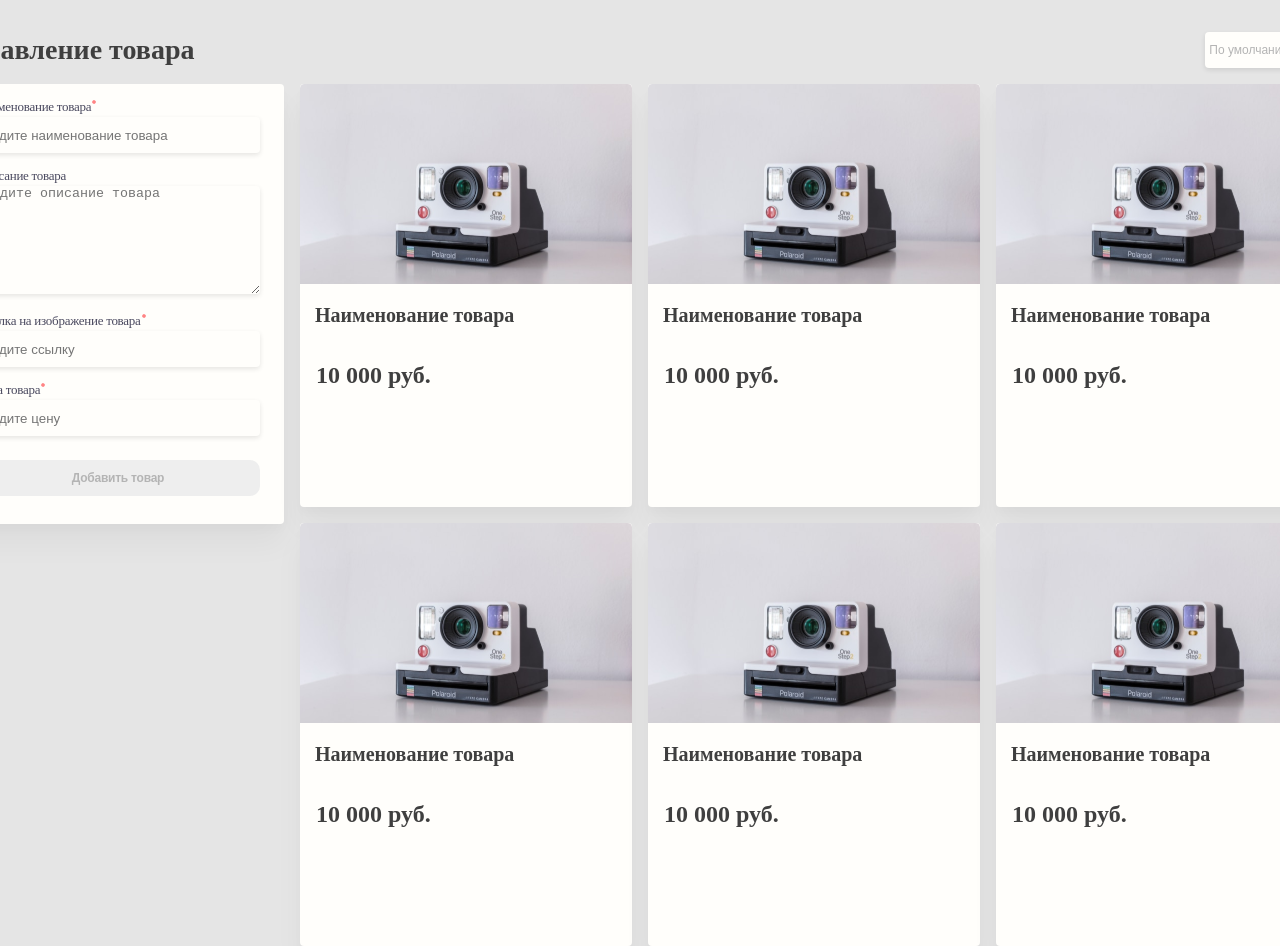
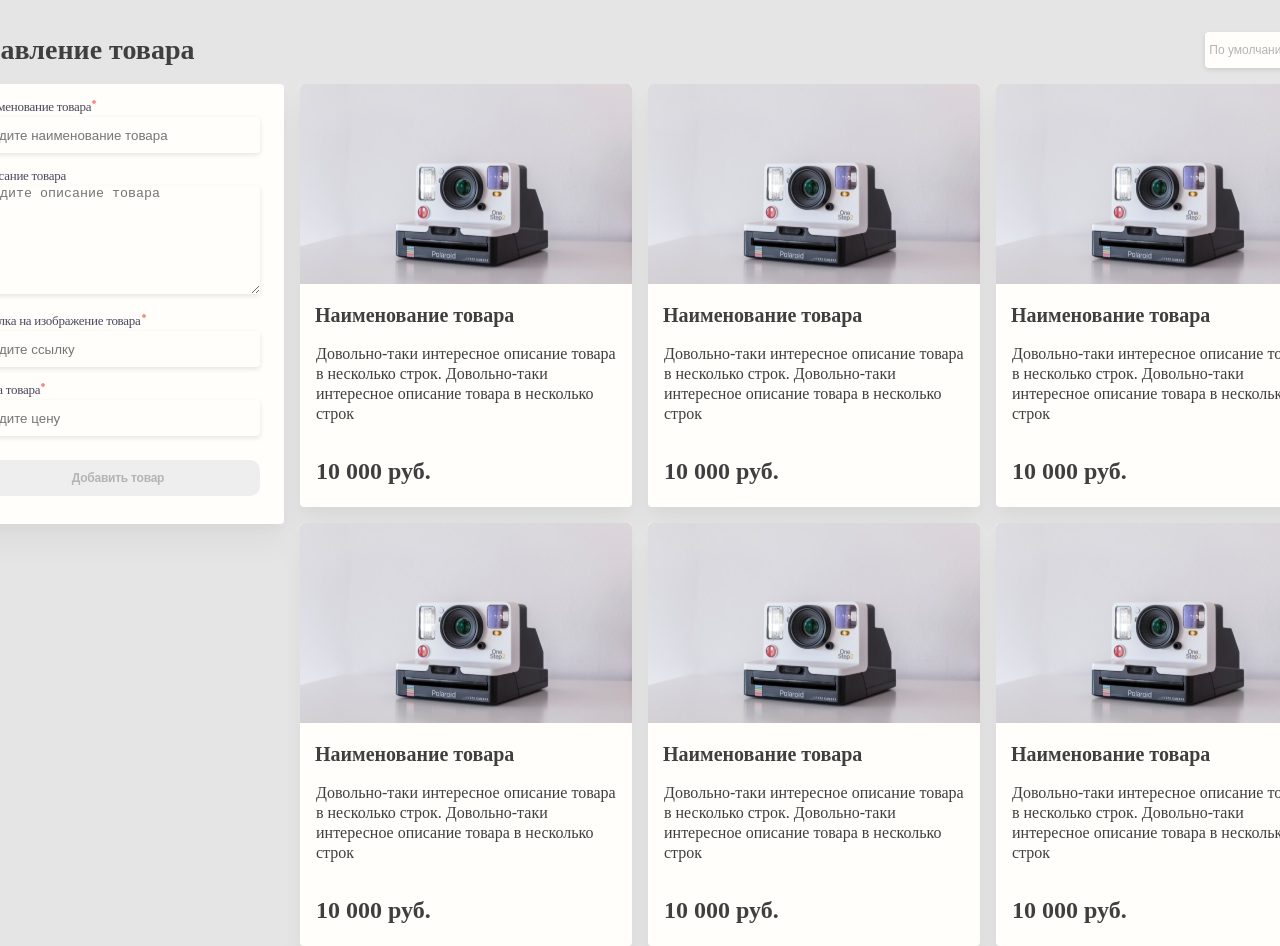
Before and after one commit to SWEETLIBRA/test-task, a Vue app: page / in a window 1280 px wide. Shown: the top 946 px of the page. Built offline with nearby package versions, Linux system fonts and the light colour scheme.

Commit message:
decomposition card

```diff
--- /dev/null
+++ b/src/components/CardItem.vue
@@ -0,0 +1,62 @@
+<template>
+    <div class="card" >
+        <img class="img" :src="card.img">
+        <h3 class="titleCard">{{card.title}}</h3>
+        <p class="text">{{card.description}}</p>
+        <p class="price">{{card.price}}</p>
+    </div>
+</template>
+
+<script>
+export default {
+    name: 'card-item',
+    props: {
+        card: {
+            type: Object,
+            required: true
+        }
+    }
+}
+</script>
+
+<style scoped>
+    .card {
+        width: 332px;
+        height: 423px;
+        background: #FFFEFB;
+        box-shadow: 0px 20px 30px rgba(0, 0, 0, 0.04), 0px 6px 10px rgba(0, 0, 0, 0.02);
+        border-radius: 4px;
+        box-sizing: border-box;
+    }
+
+    .img {
+        width: 332px;
+        height: 200px;
+        border-radius: 4px 4px 0px 0px;
+    }
+
+    .titleCard {
+        font-weight: 600;
+        font-size: 20px;
+        line-height: 25px;
+        color: #3F3F3F;
+        margin: 15px;
+    }
+
+    .text {
+        font-weight: 400;
+        font-size: 16px;
+        line-height: 20px;
+        color: #3F3F3F;
+        margin: 16px;
+    }
+
+    .price {
+        font-weight: 600;
+        font-size: 24px;
+        line-height: 30px;
+        color: #3F3F3F;
+        margin-top: 32px;
+        margin-left: 16px;
+    }
+</style>
--- a/src/components/CardList.vue
+++ b/src/components/CardList.vue
@@ -1,16 +1,18 @@
 <template>
     <div class="grid">
-        <div class="card" v-for="card in cards" :key="card">
-            <img class="img" :src="card.img">
-            <h3 class="titlCard">{{card.title}}</h3>
-            <p class="text">{{card.body}}</p>
-            <p class="price">{{card.price}}</p>
-        </div>
+        <card-item
+            v-for="card in cards"
+            :card="card"
+            :key="card.id"
+        />
     </div>
+
 </template>
 
 <script>
+import CardItem from '@/components/CardItem'
 export default {
+    components: {CardItem},
     props: {
         cards: {
             type: Array,
@@ -28,44 +30,4 @@ export default {
         margin-left: 16px;
         cursor: pointer;
     }
-
-    .card {
-        width: 332px;
-        height: 423px;
-        background: #FFFEFB;
-        box-shadow: 0px 20px 30px rgba(0, 0, 0, 0.04), 0px 6px 10px rgba(0, 0, 0, 0.02);
-        border-radius: 4px;
-        box-sizing: border-box;
-    }
-
-    .img {
-        width: 332px;
-        height: 200px;
-        border-radius: 4px 4px 0px 0px;
-    }
-
-    .titlCard {
-        font-weight: 600;
-        font-size: 20px;
-        line-height: 25px;
-        color: #3F3F3F;
-        margin: 15px;
-    }
-
-    .text {
-        font-weight: 400;
-        font-size: 16px;
-        line-height: 20px;
-        color: #3F3F3F;
-        margin: 16px;
-    }
-
-    .price {
-        font-weight: 600;
-        font-size: 24px;
-        line-height: 30px;
-        color: #3F3F3F;
-        margin-top: 32px;
-        margin-left: 16px;
-    }
 </style>
```
